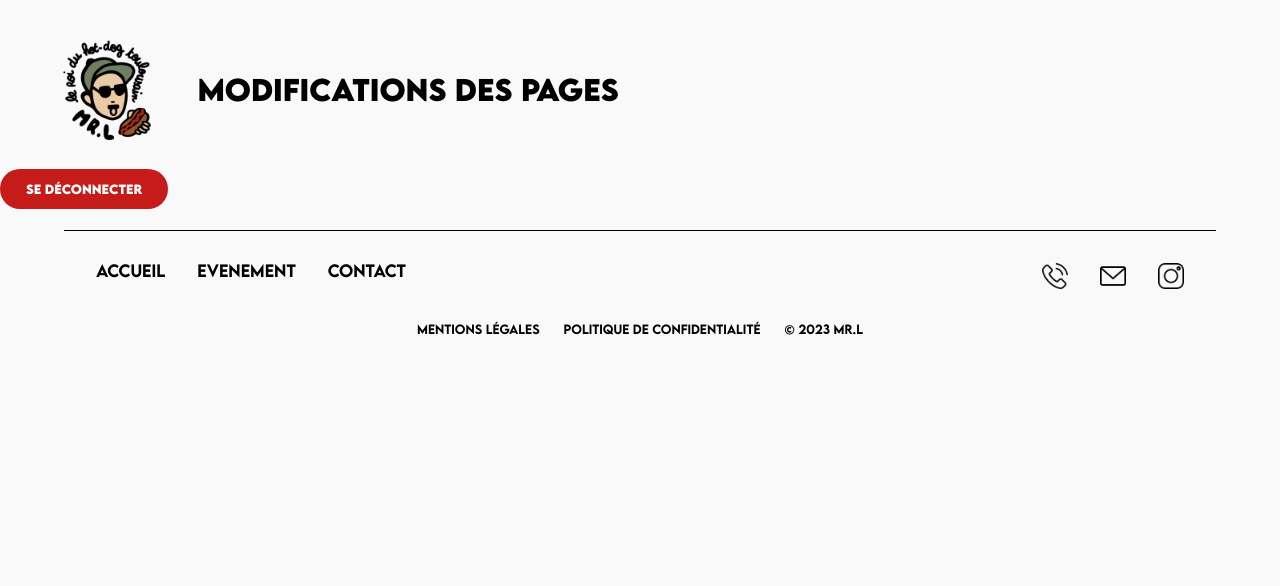
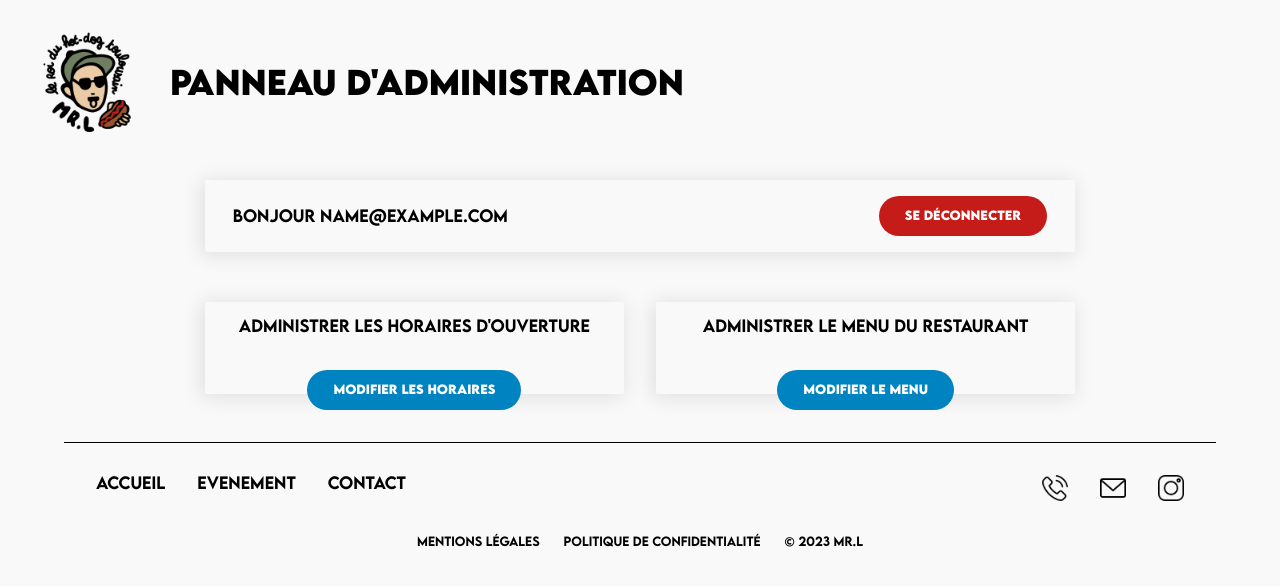
Before and after one commit to sepios87/Mr_l, a PHP site: page /mr_l/dashboard in a window 1280 px wide. Shown: the top 586 px of the page. Run offline with PHP 8.4, Linux system fonts and the light colour scheme; the visitor is signed in with stand-in values (Sample User, id 1).

Commit message:
dashboard

```diff
--- a/src/core/router.php
+++ b/src/core/router.php
@@ -11,7 +11,7 @@ switch ($origin) {
         break;
     case '/contact':
         if (!isset($_SESSION['schedules'])) {
-            header('Location: '. BASE_URL .'/src/controllers/schedule_controller.php?action=get');
+            header('Location: ' . BASE_URL . '/src/controllers/schedule_controller.php?action=get');
         }
         displayPage(
             'contact',
@@ -52,6 +52,14 @@ switch ($origin) {
             true,
         );
         break;
+    case '/manage-food':
+        displayPage(
+            'manage-food',
+            'Gestion du menu - Monsieur L',
+            "Gestion du menu de Mr.L, le roi du hot-dog toulousain.",
+            true,
+        );
+        break;
     default:
         displayPage(
             '404',
--- a/src/pages/dashboard/dashboard.php
+++ b/src/pages/dashboard/dashboard.php
@@ -1,22 +1,21 @@
 
 <header class="dashboard-header">
     <img class="dashboard-header__logo" src="<?= getImagePath() ?>/logo.png" alt="Logo du restaurant">
-    <h1 class="dashboard-header__title">Modifications des pages</h1>
+    <h1 class="dashboard-header__title">Panneau d'administration</h1>
 </header>
 
-<!-- <nav class="dashboard__nav">
-    <ul class="dashboard__list">
-        <li class="dashboard__item">
-            <a href="<?= BASE_URL ?>/dashboard?action=home">Carte</a>
-        </li>
-        <li class="dashboard__item">
-            <a href="<?= BASE_URL ?>/dashboard?action=home">Horaires</a>
-        </li>
-        <li class="dashboard__item">
-            <a href="<?= BASE_URL ?>/dashboard?action=home">Produits</a>
-        </li>
-    </ul>
-</nav> -->
-
-
-<a href="<?= BASE_URL ?>/src/controllers/auth_controller.php?action=logout" class="button">Se déconnecter</a>
+<section class="dashboard-tiles">
+    <div class="dashboard-card">
+        <p>Bonjour <?= $_SESSION['user'] ?> </p>
+        <a href="<?= BASE_URL ?>/src/controllers/auth_controller.php?action=logout" class="button">Se déconnecter</a>
+    </div>
+    <hr class="dashboard-tiles__divider">
+    <div class="dashboard-card dashboard-card--small">
+        <p>Administrer les horaires d'ouverture</p>
+        <a href="<?= BASE_URL ?>/manage-schedule" class="button dashboard-card__button">Modifier les horaires</a>
+    </div>
+    <div class="dashboard-card dashboard-card--small">
+        <p>Administrer le menu du restaurant</p>
+        <a href="<?= BASE_URL ?>/manage-food" class="button dashboard-card__button">Modifier le menu</a>
+    </div>
+</section>
--- a/src/pages/dashboard/dashboard.style.css
+++ b/src/pages/dashboard/dashboard.style.css
@@ -3,20 +3,17 @@
     display: flex;
     flex-direction: row;
     align-items: center;
-    justify-content: space-around;
-    margin: 0 38px;
-    width: 70vw;
+    justify-content: start;
+    column-gap: 32px;
+    margin: 4vh 38px;
 }
 
 .dashboard-header__logo {
     width: 50px;
-    margin: 5vh 0;
-    object-fit: contain;
 }
 
 .dashboard-header__title{
-    width: 80%;
-    font-size: 28px;
+    font-size: min(6vw, 32px);
     font-weight: 600;
 }
 
@@ -26,8 +23,78 @@
     }
 }
 
+/* Dashboard tiles */
+.dashboard-tiles {
+    display: flex;
+    align-items: center;
+    justify-content: center;
+    flex-wrap: wrap;
+    gap: 32px;
+    margin: 6vh auto;
+    width: 80%;
+}
+
+.dashboard-card {
+    padding: 16px 28px;
+    border-radius: 2px;
+    box-shadow: -2px 2px 20px 2px rgba(0, 0, 0, 0.1);
+    display: flex;
+    justify-content: space-between;
+    align-items: center;
+    row-gap: 32px;
+    flex-direction: column;
+    text-align: center;
+    width: 100%;
+    box-sizing: border-box;
+    position: relative;
+}
+
+.dashboard-card.dashboard-card--small {
+    width: 100%;
+    flex-direction: column;
+    height: 92px;
+    margin-top: 18px;
+}
+
+.dashboard-tiles__divider {
+    width: 100%;
+    height: 1px;
+    background-color: var(--accent-color);
+    border-radius: 2px;
+}
+
+.dashboard-card__button {
+    background-color: var(--secondary-accent-color);
+    position: absolute;
+    bottom: -16px;
+}
+
+@media screen and (min-width: 768px) {
+    .dashboard-tiles {
+        width: 68%;
+        min-width: 768px;
+        max-width: 1024px;
+        display: grid;
+        grid-template-columns: repeat(2, 1fr);
+    }
+
+    .dashboard-card  {
+        flex-direction: row;
+        grid-column-end: span 2;
+    }
+
+    .dashboard-card.dashboard-card--small {
+        grid-column-end: span 1;
+    }
+
+    .dashboard-tiles__divider {
+        display: none;
+    }
+
+}
+
 /* Dashboard navigation */
-
+/*
 .dashboard__nav{
     border-radius: 20px;
     background-color: #F5F5F5;
@@ -52,4 +119,8 @@
 
 .dashboard__item a{
     color: white;
+} */
+
+.dashboard-card {
+
 }
--- a/src/pages/login/login.php
+++ b/src/pages/login/login.php
@@ -5,7 +5,7 @@
 <form action="<?= BASE_URL ?>/src/controllers/auth_controller.php?action=login" method="post" class="login-form">
 
     <label for="email" class="login-form__label">Email
-        <input class="login-form__input" type="email" name="email" id="email" placeholder="Email" required>
+        <input class="login-form__input" type="email" name="email" id="email" placeholder="Email" required autofocus>
     </label>
 
     <label for="password" class="login-form__label">Mot de passe
--- /dev/null
+++ b/src/pages/manage-food/manage-food.script.js
@@ -0,0 +1 @@
+console.log('coucou');
--- a/src/shared/header/header.php
+++ b/src/shared/header/header.php
@@ -93,3 +93,12 @@
             </svg>
         </div>
     <?php } ?>
+
+    <?php
+    if (isset($pageName)) {
+        $path = "src/pages/$pageName/$pageName.script.js";
+        if (file_exists($path)) {
+    ?>
+            <script src="<?= BASE_URL . '/' . $path ?>"></script>
+    <?php }
+    } ?>
--- a/src/style/base.css
+++ b/src/style/base.css
@@ -2,7 +2,9 @@
     --primary-color: black;
     --secondary-color: #f9f9f9;
     --accent-color: #c51b19;
+    --secondary-accent-color: #0084c1;
     --success-color: #42b74c;
+    --invalid-color: #f31a17;
 }
 
 html {
```
Also changed, not shown: src/pages/login/login.style.css (+16 -7 lines), src/pages/manage-food/manage-food.php (added, +25 -0 lines), src/controllers/food_controller.php (added), src/pages/manage-food/manage-food.style.css (added).
